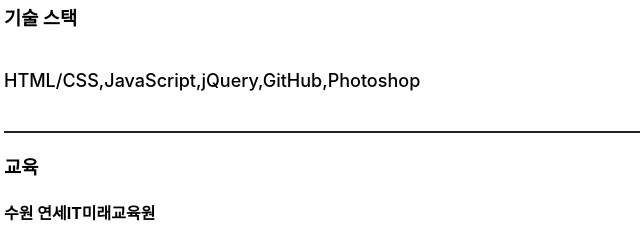
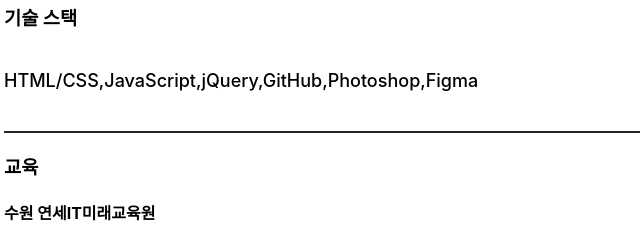
Before and after one commit to Youu99/-About-Me, a plain HTML site: page index.html in a window 1280 px wide. Shown: the part 796-1036 px from the top of the page, 219-859 px from the left. Drawn offline with Linux system fonts and the light colour scheme.

Commit message:
2024-05-22

```diff
--- a/index.html
+++ b/index.html
@@ -35,7 +35,7 @@
       <h3>기술 스택</h3>
 
       <p id="SKILL">
-        HTML/CSS,JavaScript,jQuery,GitHub,Photoshop
+        HTML/CSS,JavaScript,jQuery,GitHub,Photoshop,Figma
       </p>
     </section>
     <section id="index3">
```
